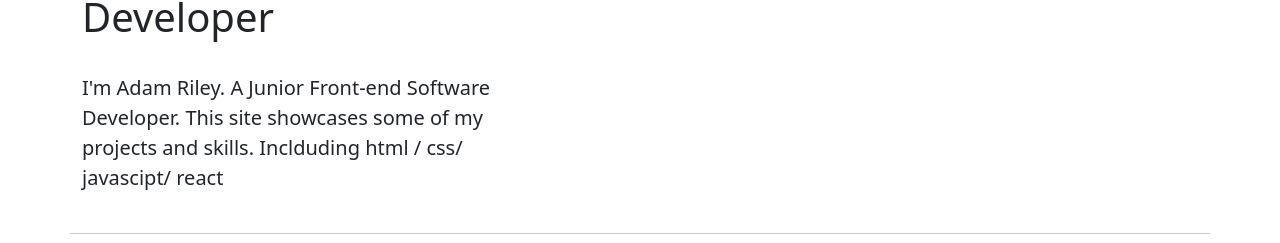
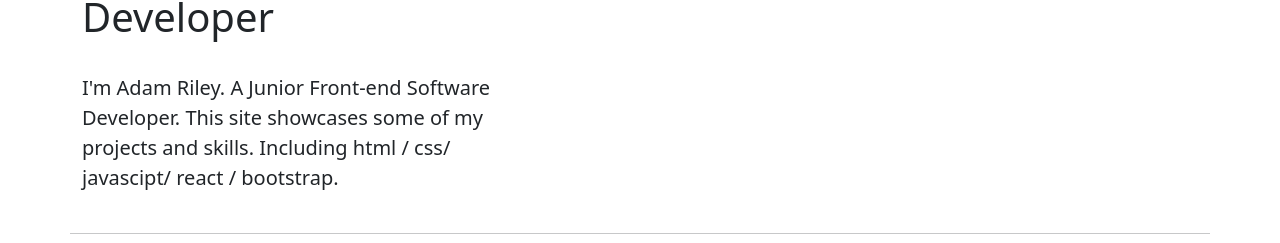
Before and after one commit to adampriley1/react-portfolio, a React (Vite) app in the folder react_Portfolio/: page / in a window 1280 px wide. Shown: the part 215-458 px from the top of the page. Built offline with nearby package versions, Linux system fonts and the light colour scheme.

Commit message:
typo fix

```diff
--- a/react_Portfolio/src/pages/Home.jsx
+++ b/react_Portfolio/src/pages/Home.jsx
@@ -13,7 +13,7 @@ function Home() {
             <div className="row">
                 <p className="lead mt-4 col-md-5 col-lg-5 col-sm-8">
                     I'm Adam Riley. A Junior Front-end Software
-                    Developer. This site showcases some of my projects and skills. Inclduding html / css/ javascipt/ react
+                    Developer. This site showcases some of my projects and skills. Including html / css/ javascipt/ react / bootstrap.
                 </p>
                 <hr className="my-4" />
             </div>
```
Also changed, not shown: react_Portfolio/vite.config.js (line endings or trailing spaces).
